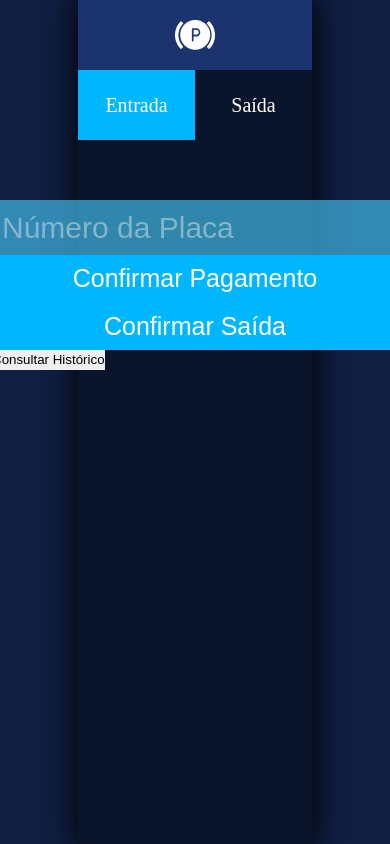
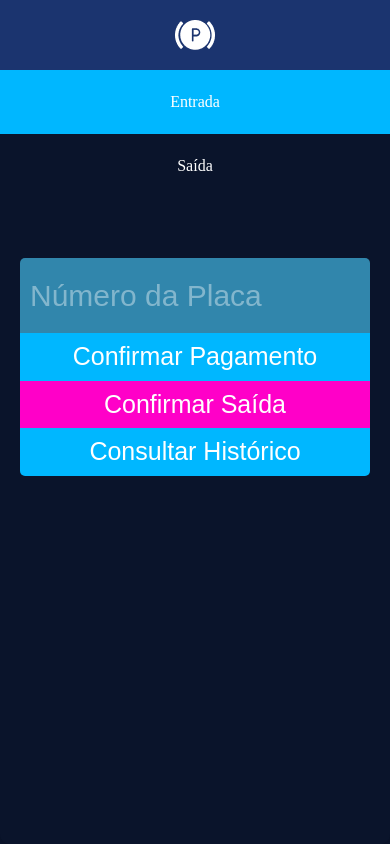
Before and after one commit to UrielGui/parking, a React (Create React App) app: page / in a window 390 px wide. Both pictures are taken after a click on the element "Saída". Built offline with nearby package versions, Linux system fonts and the light colour scheme.

Commit message:
mobile updated

```diff
--- a/public/index.html
+++ b/public/index.html
@@ -4,6 +4,7 @@
     <meta charset="utf-8" />
     <meta name="viewport" content="width=device-width, initial-scale=1" />
     <meta name="theme-color" content="#000000" />
+    <link rel="icon" type="image/x-icon" href="img/avatar_parking.png">
     <meta
       name="description"
       content="Web site created using create-react-app"
--- a/src/Components/Input/Styled.jsx
+++ b/src/Components/Input/Styled.jsx
@@ -13,9 +13,14 @@ export const Container = styled.div`
 export const Input = styled.input`
   font-size: 30px;
   border-radius: 5px 5px 0 0;
-  padding: 5px 10px;
+  padding: 15px 10px;
   background: rgb(65 181 226 / 71%);
   color: #fff;
+  width: 100%;
+
+  @media only screen and (max-width: 300px) {
+    font-size: 100%;
+  }
 
   ::-webkit-input-placeholder {
     color: #ffffff65;
@@ -30,6 +35,10 @@ export const Button = styled.button`
   color: #fff;
   background: #00b7ff;
   font-weight: medium;
+
+  @media only screen and (max-width: 300px) {
+    font-size: 100%;
+  }
 
   :hover {
     background: #ffffff1c;
--- a/src/Components/MenuContainer/Styled.jsx
+++ b/src/Components/MenuContainer/Styled.jsx
@@ -13,6 +13,10 @@ export const Logo = styled.img`
 
 export const MenuContainer = styled.div`
   display: flex;
+
+  @media only screen and (max-width: 450px) {
+    flex-direction: column;
+  }
 `;
 
 export const MenuContainerOption = styled.div`
@@ -23,6 +27,12 @@ export const MenuContainerOption = styled.div`
   text-align: center;
   cursor: ${(props) => props.cursor};
 
+  @media only screen and (max-width: 450px) {
+    font-size: 100%;
+    width: 100%;
+    flex-direction: column;
+  }
+
   :hover {
     background: ${(props) => props.hover};
   }
--- a/src/Components/MenuContainer/index.jsx
+++ b/src/Components/MenuContainer/index.jsx
@@ -13,16 +13,14 @@ export default function MenuContainer(props) {
           background={show === "InputComponent" ? "" : "#00b7ff"}
           hover={show === "InputComponent" ? "" : "rgb(44, 77, 148)"}
           cursor={show === "InputComponent" ? "" : "pointer"}
-          onClick={() => setShow("InputComponent")}
-        >
+          onClick={() => setShow("InputComponent")}>
           Entrada
         </Styled.MenuContainerOption>
         <Styled.MenuContainerOption
           background={show === "OutputComponent" ? "" : "#ff00c8"}
           hover={show === "OutputComponent" ? "" : "rgb(44, 77, 148)"}
           cursor={show === "OutputComponent" ? "" : "pointer"}
-          onClick={() => setShow("OutputComponent")}
-        >
+          onClick={() => setShow("OutputComponent")}>
           Saída
         </Styled.MenuContainerOption>
       </Styled.MenuContainer>
--- a/src/Components/Output/History/Styled.jsx
+++ b/src/Components/Output/History/Styled.jsx
@@ -2,18 +2,32 @@ import styled from "styled-components";
 
 export const Container = styled.div`
   padding: 10px;
+  @media only screen and (max-width: 345px) {
+    padding: 5px;
+  }
 `;
 
 export const PlateTitle = styled.div`
   display: flex;
+
+  @media only screen and (max-width: 345px) {
+    h2 {
+      font-size: 15px;
+    }
+  }
 `;
+
 export const BackIcon = styled.span`
   font-size: 40px;
   margin-right: 10px;
   position: relative;
   top: -4px;
   cursor: pointer;
+  @media only screen and (max-width: 345px) {
+    font-size: 20px;
+  }
 `;
+
 export const UlStyled = styled.ul`
   border: 2px solid #00b7ff;
   border-radius: 5px;
@@ -23,7 +37,15 @@ export const UlStyled = styled.ul`
   li {
     padding: 5px;
   }
+
+  @media only screen and (max-width: 345px) {
+    font-size: 15px;
+    li {
+      padding: 2px;
+    }
+  }
 `;
+
 export const NextIcon = styled.span`
   font-size: 30px;
   position: relative;
--- a/src/Components/Output/Styled.jsx
+++ b/src/Components/Output/Styled.jsx
@@ -13,9 +13,14 @@ export const Container = styled.div`
 export const Input = styled.input`
   font-size: 30px;
   border-radius: 5px 5px 0 0;
-  padding: 5px 10px;
+  padding: 15px 10px;
   background: rgb(65 181 226 / 71%);
   color: #fff;
+  width: 100%;
+
+  @media only screen and (max-width: 300px) {
+    font-size: 100%;
+  }
 
   ::-webkit-input-placeholder {
     color: #ffffff65;
@@ -24,12 +29,15 @@ export const Input = styled.input`
 
 export const Button = styled.button`
   width: 100%;
-  border-radius: 0 0 5px 5px;
   font-size: 25px;
   padding: 5px 10px;
   color: #fff;
-  background: #00b7ff;
+  background: ${(props) => props.background};
   font-weight: medium;
+
+  @media only screen and (max-width: 300px) {
+    font-size: 100%;
+  }
 
   :hover {
     background: #ffffff1c;
--- a/src/Components/Output/index.jsx
+++ b/src/Components/Output/index.jsx
@@ -24,7 +24,7 @@ export default function Output() {
     exitRecord,
     setExitRecord,
     setExitRecordStatus,
-    setExitRecordErrorMsg,
+    setExitRecordErrorMsg
   } = useContext(PlateInfo);
 
   if (plate === null) {
@@ -84,18 +84,22 @@ export default function Output() {
                   required
                 />
               </div>
-              <Styled.Button onClick={() => Verification(setPayment)}>
+              <Styled.Button
+                background="#00b7ff"
+                onClick={() => Verification(setPayment)}>
                 {loading ? <ClipLoader color="fff" /> : "Confirmar Pagamento"}
               </Styled.Button>
-              <Styled.Button onClick={() => Verification(setExit)}>
+              <Styled.Button
+                background="#ff00c8"
+                onClick={() => Verification(setExit)}>
                 {loading ? <ClipLoader color="fff" /> : "Confirmar Saída"}
               </Styled.Button>
-              <button
+              <Styled.Button
+                background="#00b7ff"
                 onClick={() => OpenHistory()}
-                style={{ display: "block", textAlign: "center" }}
-              >
+                style={{ display: "block", borderRadius: "0 0 5px 5px" }}>
                 Consultar Histórico
-              </button>
+              </Styled.Button>
             </form>
           </Styled.Container>
         </>
--- a/src/Components/PopUp/Styled.jsx
+++ b/src/Components/PopUp/Styled.jsx
@@ -30,6 +30,14 @@ export const Box = styled.div`
     margin: 20px 0;
     border-radius: 5px;
   }
+
+  @media only screen and (max-width: 1024px) {
+    width: 100%;
+    height: 100%;
+  }
+  @media only screen and (max-width: 485px) {
+    padding: 20px;
+  }
 `;
 
 export const Close = styled.button`
@@ -43,6 +51,11 @@ export const Close = styled.button`
 
   :hover {
     opacity: 0.5;
+  }
+
+  @media only screen and (max-width: 485px) {
+    left: 5px;
+    top: -5px;
   }
 `;
 
@@ -63,6 +76,13 @@ export const BackButton = styled.a`
   color: #fff;
   font-size: 14px;
   margin-top: 60px;
+
+  @media only screen and (max-width: 580px) {
+    margin-top: 30px;
+  }
+  @media only screen and (max-width: 375px) {
+    margin-top: 20px;
+  }
 `;
 
 export const ErrorMsg = styled.span`
--- a/src/Components/PopUp/index.jsx
+++ b/src/Components/PopUp/index.jsx
@@ -14,7 +14,7 @@ export default function PopUp(props) {
     paymentRecordErrorMsg,
     exitRecordErrorMsg,
     exitRecordStatus,
-    setExitRecordStatus,
+    setExitRecordStatus
   } = useContext(PlateInfo);
 
   useEffect(() => {
--- a/src/Styles/Globals.jsx
+++ b/src/Styles/Globals.jsx
@@ -29,6 +29,11 @@ export const MainContainer = styled.div`
   min-height: 100vh;
   margin: auto;
   box-shadow: 0px 0px 27px 6px #000000c9;
+
+  @media only screen and (max-width: 1024px) {
+    width: 100%;
+  }
+}
 `;
 
 export const Container = styled.div`
```
